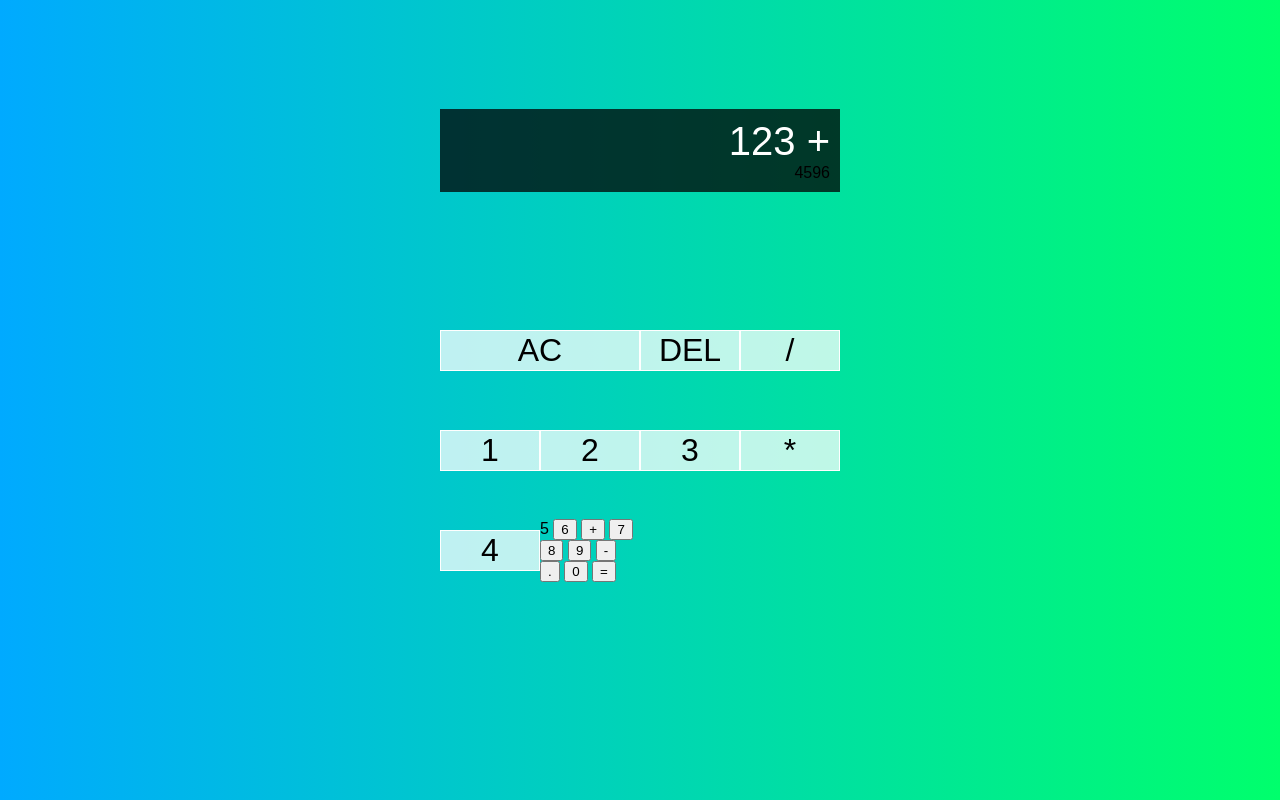
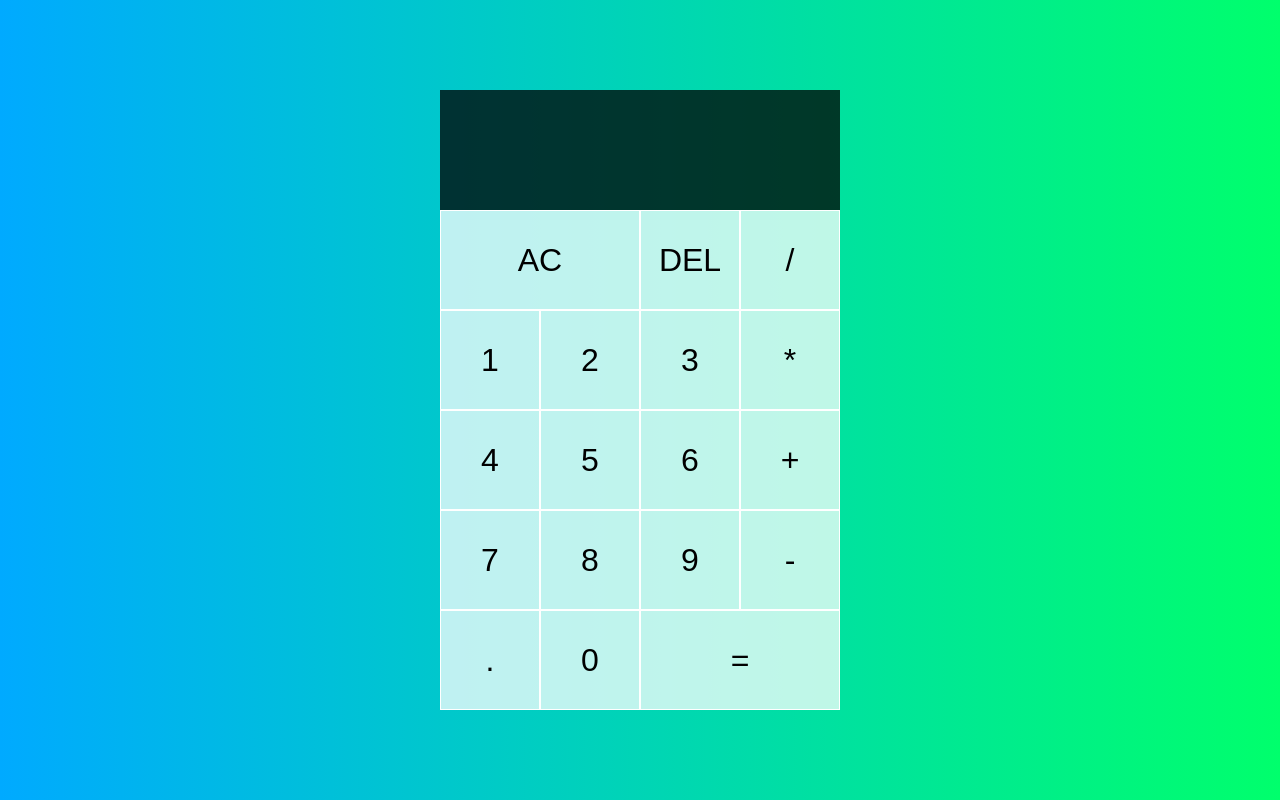
Before and after one commit to Gioy007/Calcolatrice, a plain HTML site: page index.html in a window 1280 px wide. Both pictures are taken after a click on the button "AC". Drawn offline with Linux system fonts and the light colour scheme.

Commit message:
finita e funzionante

```diff
--- a/index.html
+++ b/index.html
@@ -11,8 +11,8 @@
 <body>
     <div class="calculator-grid">
         <div class="output">
-            <div data-previous-operand class="previous-operand">123 +</div>
-            <div data-current-operand class="current-operand">4596</div>
+            <div data-previous-operand class="previous-operand"></div>
+            <div data-current-operand class="current-operand"></div>
         </div>
         <button class="span-two" data-all-clear>AC</button>
         <button data-delete>DEL</button>
@@ -22,7 +22,7 @@
         <button data-number>3</button>
         <button data-operation>*</button>
         <button data-number>4</button>
-        <buttbutton data-numberon>5</button>
+        <button data-numberon>5</button>
         <button data-number>6</button>
         <button data-operation>+</button>
         <button data-number>7</button>
--- a/script.js
+++ b/script.js
@@ -1,89 +1,110 @@
-class Calculator{
-    constructor(previousOperandText, currentOperandText){
-        this.previousOperandText=previousOperandText
-        this.currentOperandText=currentOperandText
+class Calculator {
+    constructor(previousOperandTextElement, currentOperandTextElement) {
+      this.previousOperandTextElement = previousOperandTextElement
+      this.currentOperandTextElement = currentOperandTextElement
+      this.clear()
     }
 
-    clear(){
-        this.currentOperand=''
-        this.previousOperand=''
-        this.operation
+    clear() {
+      this.currentOperand = ''
+      this.previousOperand = ''
+      this.operation = undefined
     }
 
-    delete(){
-        this.currentOperand=this.currentOperand.toString().slice(0, -1)
+    delete() {
+      this.currentOperand = this.currentOperand.toString().slice(0, -1)
     }
 
-    addNumber(){
-        if(number == '.' && this.currentOperand.includes('.')) return
+    appendNumber(number) {
+      if (number === '.' && this.currentOperand.includes('.')) return
       this.currentOperand = this.currentOperand.toString() + number.toString()
     }
 
-    chooseOperation(operation){
-        if(this.currentOperand==='') return
-        if(this.previousOperand!==''){
+    chooseOperation(operation) {
+      if (this.currentOperand === '') return
+      if (this.previousOperand !== '') {
         this.compute()
       }
-        this.operation=operation
-        this.previousOperand=this.currentOperand
-        this.currentOperand=''
+      this.operation = operation
+      this.previousOperand = this.currentOperand
+      this.currentOperand = ''
     }
 
-    compute(){
+    compute() {
       let computation
-        const prev= parseFloat(this.previousOperand)
-        const curr= parseFloat(this.currentOperand)
-        if(isNaN(prev) || isNaN(curr)) return
-        switch(this.operation){
+      const prev = parseFloat(this.previousOperand)
+      const current = parseFloat(this.currentOperand)
+      if (isNaN(prev) || isNaN(current)) return
+      switch (this.operation) {
         case '+':
-                computation=prev + curr
+          computation = prev + current
           break
         case '-':
-                computation=prev- curr
-                break
-            case '/':
-                computation=prev / curr
+          computation = prev - current
           break
         case '*':
-                computation=prev * curr
+          computation = prev * current
+          break
+        case '÷':
+          computation = prev / current
           break
         default:
           return
       }
-
-        this.currentOperand=computation
-        this.operation=undefined
-        this.previousOperand=''
+      this.currentOperand = computation
+      this.operation = undefined
+      this.previousOperand = ''
     }
 
-    updateDisplay(){
-        this.currentOperandText.innerText= this.currentOperand
-        this.previousOperandText.innerText= this.previousOperand
+    getDisplayNumber(number) {
+      const stringNumber = number.toString()
+      const integerDigits = parseFloat(stringNumber.split('.')[0])
+      const decimalDigits = stringNumber.split('.')[1]
+      let integerDisplay
+      if (isNaN(integerDigits)) {
+        integerDisplay = ''
+      } else {
+        integerDisplay = integerDigits.toLocaleString('en', { maximumFractionDigits: 0 })
+      }
+      if (decimalDigits != null) {
+        return `${integerDisplay}.${decimalDigits}`
+      } else {
+        return integerDisplay
+      }
+    }
+
+    updateDisplay() {
+      this.currentOperandTextElement.innerText =
+        this.getDisplayNumber(this.currentOperand)
+      if (this.operation != null) {
+        this.previousOperandTextElement.innerText =
+          `${this.getDisplayNumber(this.previousOperand)} ${this.operation}`
+      } else {
+        this.previousOperandTextElement.innerText = ''
+      }
     }
   }
 
 
   const numberButtons = document.querySelectorAll('[data-number]')
   const operationButtons = document.querySelectorAll('[data-operation]')
-const equalsButton = document.querySelectorAll('[data-equals]')
-const deleteButton = document.querySelectorAll('[data-delete]')
-const allClearButton = document.querySelectorAll('[data-all-clear]')
-const previousOperandText = document.querySelectorAll('[data-previous-operand]')
-const currentOperandText = document.querySelectorAll('[data-current-operand]')
+  const equalsButton = document.querySelector('[data-equals]')
+  const deleteButton = document.querySelector('[data-delete]')
+  const allClearButton = document.querySelector('[data-all-clear]')
+  const previousOperandTextElement = document.querySelector('[data-previous-operand]')
+  const currentOperandTextElement = document.querySelector('[data-current-operand]')
 
-
-
-const calculator = new Calculator(previousOperandText, currentOperandText)
+  const calculator = new Calculator(previousOperandTextElement, currentOperandTextElement)
 
   numberButtons.forEach(button => {
-    button.addEventListener('click', ()=>{
-        calculator.addNumber(button.innerText)
+    button.addEventListener('click', () => {
+      calculator.appendNumber(button.innerText)
       calculator.updateDisplay()
     })
   })
 
   operationButtons.forEach(button => {
-    button.addEventListener('click', ()=>{
+    button.addEventListener('click', () => {
       calculator.chooseOperation(button.innerText)
       calculator.updateDisplay()
     })
--- a/styles.css
+++ b/styles.css
@@ -1,25 +1,26 @@
-*, *::before, *::after{
-    box-sizing:  border-box;
+
+*, *::before, *::after {
+  box-sizing: border-box;
   font-family: Gotham Rounded, sans-serif;
   font-weight: normal;
 }
 
-body{
+body {
   padding: 0;
   margin: 0;
-    background: linear-gradient(to right, #00aaff, #00ff6c);
+  background: linear-gradient(to right, #00AAFF, #00FF6C);
 }
 
-.calculator-grid{
+.calculator-grid {
   display: grid;
   justify-content: center;
-    align-items: center;
+  align-content: center;
   min-height: 100vh;
   grid-template-columns: repeat(4, 100px);
   grid-template-rows: minmax(120px, auto) repeat(5, 100px);
 }
 
-.calculator-grid > button{
+.calculator-grid > button {
   cursor: pointer;
   font-size: 2rem;
   border: 1px solid white;
@@ -27,16 +28,16 @@ body{
   background-color: rgba(255, 255, 255, .75);
 }
 
-.calculator-grid > button:hover{
+.calculator-grid > button:hover {
   background-color: rgba(255, 255, 255, .9);
 }
 
-.span-two{
+.span-two {
   grid-column: span 2;
 }
 
-.output{
-    grid-column: 1/-1;
+.output {
+  grid-column: 1 / -1;
   background-color: rgba(0, 0, 0, .75);
   display: flex;
   align-items: flex-end;
@@ -47,7 +48,12 @@ body{
   word-break: break-all;
 }
 
-.output .previous-operand{
+.output .previous-operand {
+  color: rgba(255, 255, 255, .75);
+  font-size: 1.5rem;
+}
+
+.output .current-operand {
   color: white;
   font-size: 2.5rem;
 }
```
Lines whose indentation alone changed are shown as unchanged.
